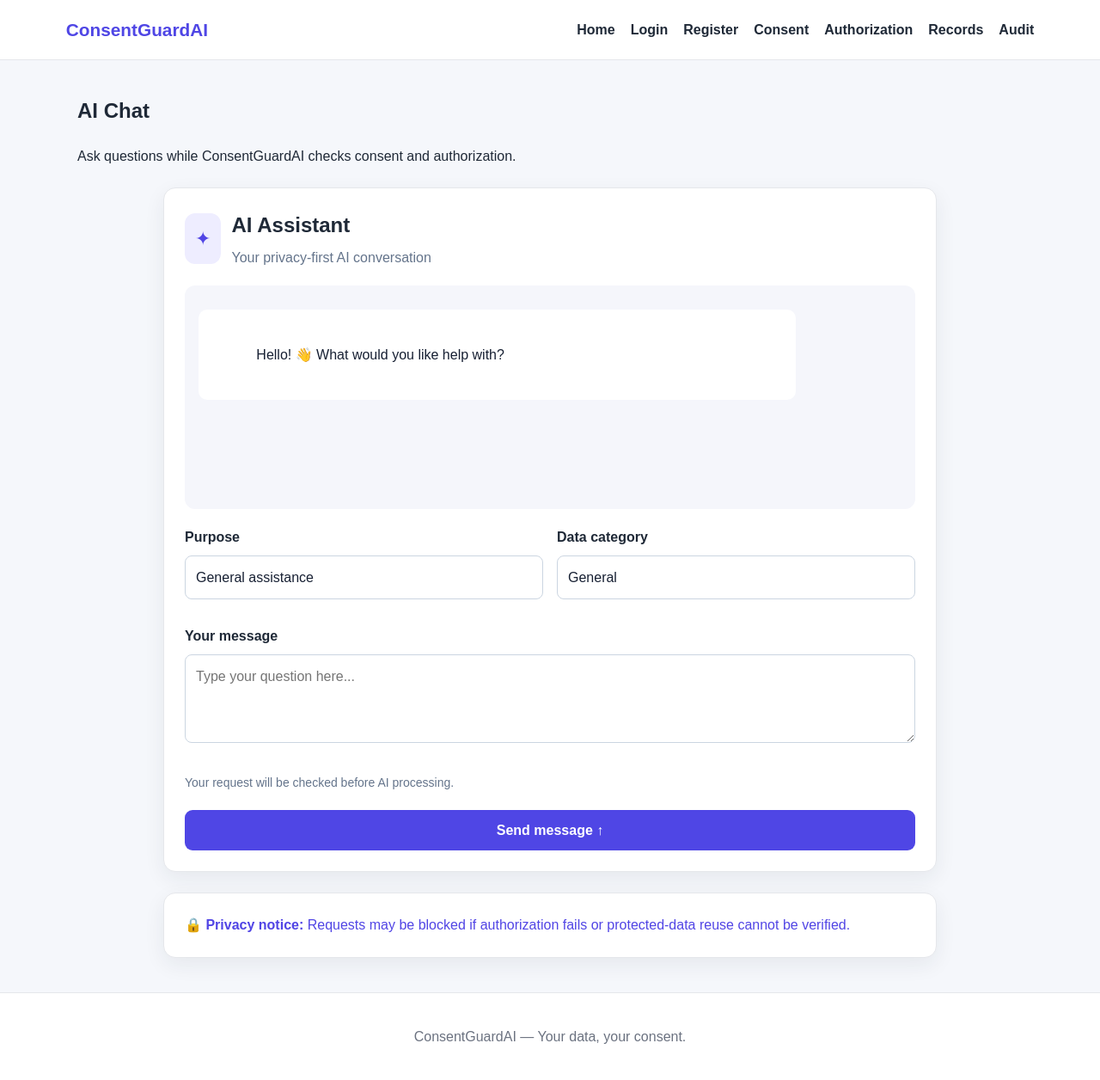
After one commit to Sneha252005-code/ConsentGuardAI, a Flask app: page /chat in a window 1280 px wide. The commit adds this page. Shown: the whole page at 86% size. Run offline with Flask 3, Linux system fonts and the light colour scheme.

Commit message:
Add AI chat interface and improve audit logging

```diff
--- a/ConsentGuardAI/app/__init__.py
+++ b/ConsentGuardAI/app/__init__.py
@@ -67,5 +67,8 @@ def create_app():
     @app.route("/audit")
     def audit_page():
         return render_template("audit.html")
+    @app.route("/chat")
+    def chat_page():
+        return render_template("chat.html")
 
     return app
--- /dev/null
+++ b/ConsentGuardAI/frontend/static/js/chat.js
@@ -0,0 +1,82 @@
+const chatForm = document.getElementById("chat-form");
+const promptInput = document.getElementById("prompt");
+const messages = document.getElementById("messages");
+const statusText = document.getElementById("status");
+const sendButton = document.getElementById("send-button");
+
+function addMessage(role, text) {
+    const message = document.createElement("div");
+    message.className = `message ${role}`;
+    message.textContent = text;
+    messages.appendChild(message);
+    messages.scrollTop = messages.scrollHeight;
+}
+
+chatForm.addEventListener("submit", async (event) => {
+    event.preventDefault();
+
+    const prompt = promptInput.value.trim();
+    const purpose = document.getElementById("purpose").value.trim();
+    const dataCategory = document.getElementById("category").value.trim();
+
+    if (!prompt || !purpose || !dataCategory) {
+        statusText.textContent = "Please complete all fields.";
+        return;
+    }
+
+    addMessage("user", prompt);
+    promptInput.value = "";
+    sendButton.disabled = true;
+    statusText.textContent = "Checking authorization and waiting for AI...";
+
+    try {
+        const response = await fetch("/api/genai/generate", {
+            method: "POST",
+            credentials: "same-origin",
+            headers: {
+                "Content-Type": "application/json"
+            },
+            body: JSON.stringify({
+                user_id: "session",
+                purpose: purpose,
+                data_category: dataCategory,
+                prompt: prompt
+            })
+        });
+
+        const result = await response.json();
+
+        if (result.requires_consent_review) {
+            addMessage(
+                "assistant",
+                "Protected data reuse detected. This request was stopped and was NOT sent to the AI provider. Consent review is required."
+            );
+            statusText.textContent = "Request blocked pending consent review.";
+        } else if (!response.ok) {
+            addMessage(
+                "assistant",
+                result.error || "The request could not be completed."
+            );
+            statusText.textContent = "Request was not completed.";
+        } else if (result.response) {
+            addMessage("assistant", result.response);
+            statusText.textContent = "Response received.";
+        } else {
+            addMessage(
+                "assistant",
+                result.error || "No AI response was returned."
+            );
+            statusText.textContent = "No response received.";
+        }
+    } catch (error) {
+        addMessage(
+            "assistant",
+            "Unable to connect to the server. Please try again."
+        );
+        statusText.textContent = "Connection failed.";
+        console.error(error);
+    } finally {
+        sendButton.disabled = false;
+        promptInput.focus();
+    }
+});
--- /dev/null
+++ b/ConsentGuardAI/frontend/templates/chat.html
@@ -0,0 +1,129 @@
+
+{% extends "base.html" %}
+
+{% block title %}AI Chat | ConsentGuardAI{% endblock %}
+
+{% block content %}
+<section class="page-header">
+    <h1>AI Chat</h1>
+    <p>Ask questions while ConsentGuardAI checks consent and authorization.</p>
+</section>
+
+<section class="card" style="max-width: 900px; margin: 24px auto; padding: 24px;">
+    <div style="display:flex; align-items:center; gap:12px; margin-bottom:20px;">
+        <div style="background:#eeedff; color:#5145e5; padding:12px; border-radius:12px; font-size:22px;">
+            ✦
+        </div>
+        <div>
+            <h2 style="margin:0;">AI Assistant</h2>
+            <p style="margin:5px 0 0; color:#64748b;">Your privacy-first AI conversation</p>
+        </div>
+    </div>
+
+    <div id="messages"
+         aria-live="polite"
+         style="min-height:260px; max-height:420px; overflow-y:auto; padding:16px; background:#f5f6fb; border-radius:12px; margin-bottom:20px;">
+        <div class="message assistant"
+             style="background:white; padding:14px; border-radius:10px; margin-bottom:12px; line-height:1.6;">
+            Hello! 👋 What would you like help with?
+        </div>
+    </div>
+
+    <form id="chat-form">
+        <div style="display:grid; grid-template-columns:repeat(auto-fit,minmax(220px,1fr)); gap:16px;">
+            <div>
+                <label for="purpose">Purpose</label>
+                <input id="purpose" type="text" value="General assistance" required>
+            </div>
+
+            <div>
+                <label for="category">Data category</label>
+                <input id="category" type="text" value="General" required>
+            </div>
+        </div>
+
+        <div style="margin-top:18px;">
+            <label for="prompt">Your message</label>
+            <textarea id="prompt"
+                      rows="3"
+                      placeholder="Type your question here..."
+                      required
+                      style="width:100%; resize:vertical;"></textarea>
+        </div>
+
+        <div style="display:flex; justify-content:space-between; align-items:center; gap:12px; flex-wrap:wrap; margin-top:16px;">
+            <span id="status" role="status" style="color:#64748b; font-size:14px;">
+                Your request will be checked before AI processing.
+            </span>
+            <button id="send-button" class="button" type="submit">
+                Send message ↑
+            </button>
+        </div>
+    </form>
+</section>
+
+<section class="card" style="max-width:900px; margin:20px auto;">
+    <p style="margin:0; color:#5145e5;">
+        🔒 <strong>Privacy notice:</strong>
+        Requests may be blocked if authorization fails or protected-data reuse cannot be verified.
+    </p>
+</section>
+
+<style>
+    #chat-form label {
+        display: block;
+        margin-bottom: 8px;
+        font-weight: 600;
+    }
+
+    #chat-form input,
+    #chat-form textarea {
+        box-sizing: border-box;
+        padding: 12px;
+        border: 1px solid #cbd5e1;
+        border-radius: 8px;
+        font: inherit;
+        background: #fff;
+        color: #172033;
+    }
+
+    #chat-form input {
+        width: 100%;
+    }
+
+    #chat-form input:focus,
+    #chat-form textarea:focus {
+        outline: 2px solid #5145e5;
+        outline-offset: 1px;
+    }
+
+    #messages .message.user {
+        background: #5145e5;
+        color: white;
+        padding: 12px 15px;
+        border-radius: 12px;
+        margin: 12px 0 12px auto;
+        max-width: 85%;
+        white-space: pre-wrap;
+        overflow-wrap: anywhere;
+    }
+
+    #messages .message.assistant {
+        background: white;
+        color: #172033;
+        padding: 12px 15px;
+        border-radius: 12px;
+        margin: 12px auto 12px 0;
+        max-width: 85%;
+        white-space: pre-wrap;
+        overflow-wrap: anywhere;
+    }
+
+    #send-button:disabled {
+        opacity: .6;
+        cursor: wait;
+    }
+</style>
+
+<script src="{{ url_for('static', filename='js/chat.js') }}"></script>
+{% endblock %}
```
Also changed, not shown: ConsentGuardAI/app/routes/audit_routes.py (+12 -4 lines), ConsentGuardAI/app/routes/genai_routes.py (+38 -11 lines), ConsentGuardAI/audit/audit_service.py (+9 -13 lines), ConsentGuardAI/frontend/templates/index.html (+25 -3 lines).
